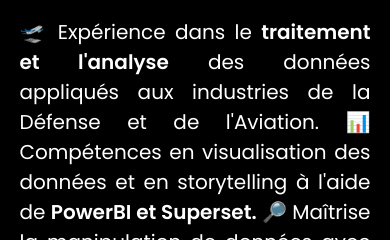
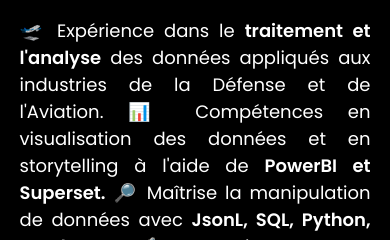
Before and after one commit to CarolusIntelligence/portfolio_carolus_intelligence, a plain HTML site: page index.html in a window 390 px wide. Shown: the part 604-844 px from the top of the page. Drawn offline with Linux system fonts and the light colour scheme.

Commit message:
1.8 rem text intro

```diff
--- a/style/style.css
+++ b/style/style.css
@@ -184,20 +184,16 @@
         flex-direction: column;
         gap: 2rem;
     }
-
     .home .home-content h3 {
         font-size: 2.5rem;
     }
-
     .home-content h1 {
         font-size: 3rem;
     }
-
     .home-img img {
         width: 70vw;
         margin-top: 1rem;
     }
-
     .logo {
         font-size: 2.5rem;
         color: #8c52ff;
@@ -206,17 +202,18 @@
         transition: 0.5s ease;
         margin-top: 20px;
     }
-
     .home .home-content h1 {
         font-size: 4rem;
         font-weight: 700;
         line-height: 1.3;
     }
-
     .home-content h3 {
         font-size: 2rem;
         margin-bottom: 1rem;
         font-weight: 700;
+    }
+    .home-content p {
+        font-size: 1.8rem;
     }
 }
 
```
